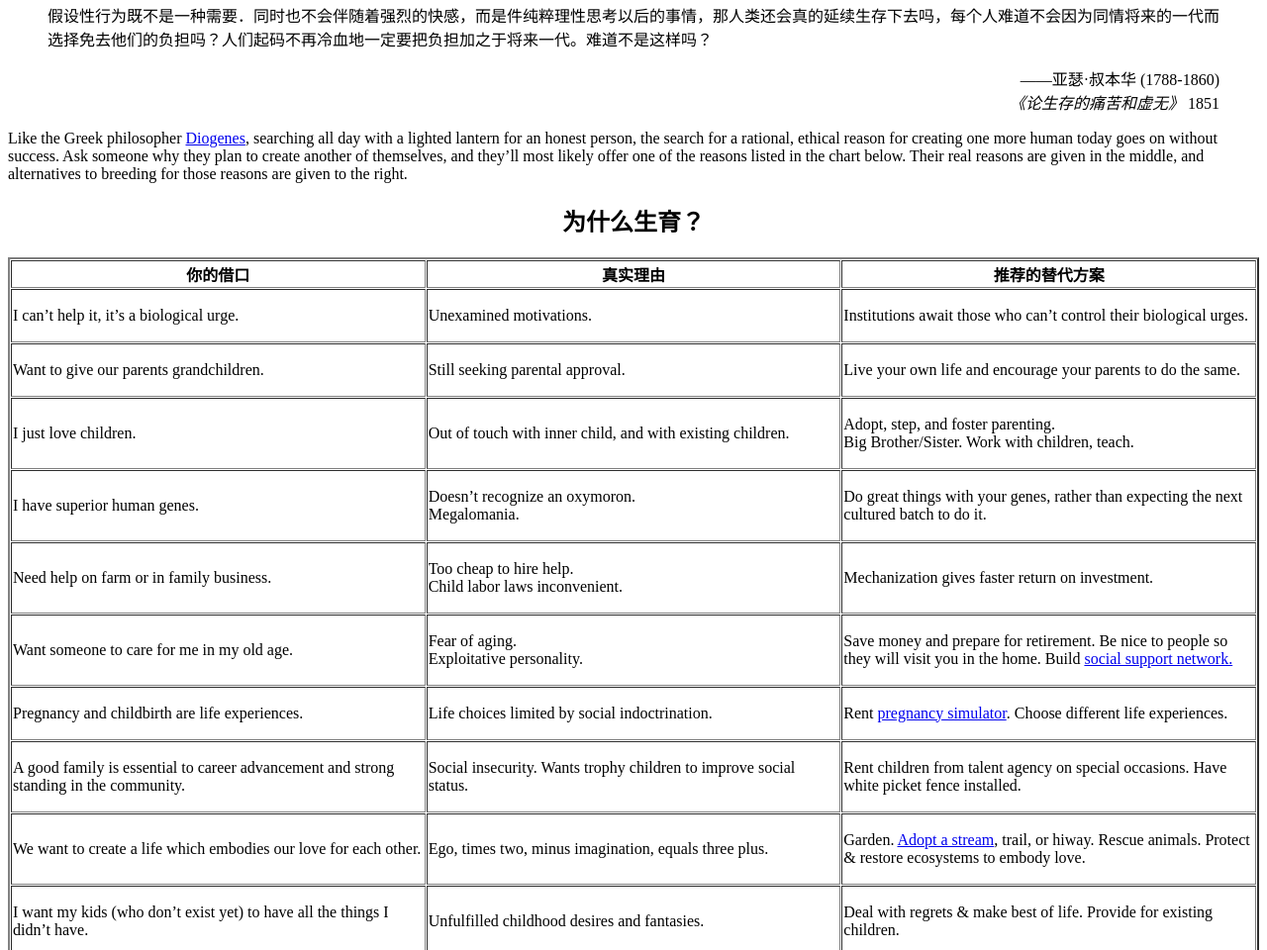
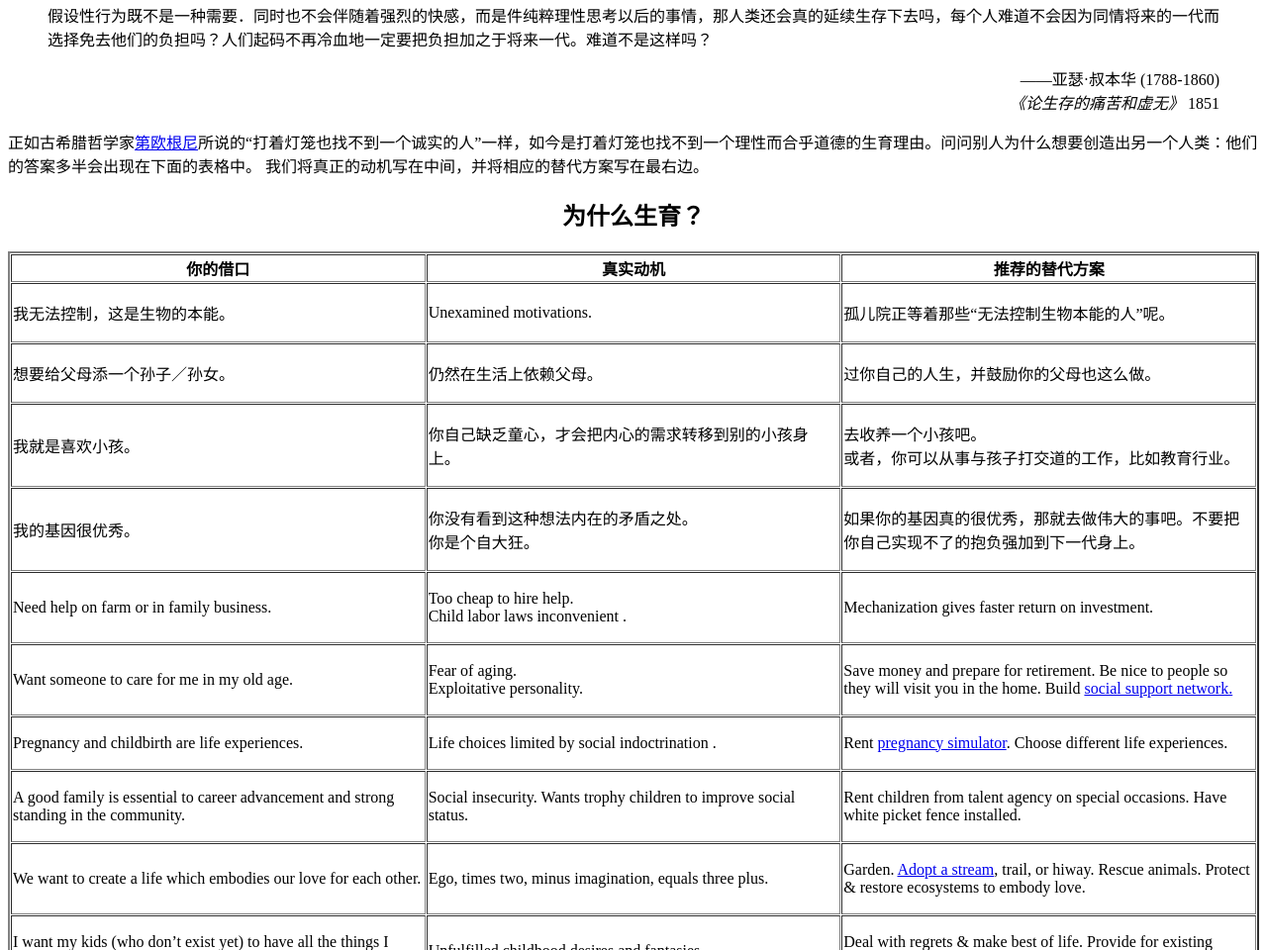
Before and after one commit to WillSkywalker/VHEMT_Chinese_translation, a plain HTML site: page biobreed.htm in a window 1280 px wide. Shown: the part 1730-2690 px from the top of the page at 99% size. Drawn offline with Linux system fonts and the light colour scheme.

Commit message:
a little more in biobreed

```diff
--- a/biobreed.htm
+++ b/biobreed.htm
@@ -112,9 +112,8 @@ procreative. Human infants are vulnerable for so long that their survival, in pr
   <i>《论生存的痛苦和虚无》</i> 1851</p>
 </blockquote>
 
-<p lingdex="29">Like the Greek philosopher <a href="http://en.wikipedia.org/wiki/Diogenes_of_Sinope">Diogenes</a>,
-searching all day with a lighted lantern for an honest person, the search for a rational, ethical reason for creating one more human today goes on without success. Ask someone why they plan to create another of themselves, and they’ll most likely offer one of the reasons listed in the chart below.
-Their real reasons are given in the middle, and alternatives to breeding for those reasons are given to the right.</p>
+<p lingdex="29">正如古希腊哲学家<a href="http://en.wikipedia.org/wiki/Diogenes_of_Sinope">第欧根尼</a>所说的“打着灯笼也找不到一个诚实的人”一样，如今是打着灯笼也找不到一个理性而合乎道德的生育理由。问问别人为什么想要创造出另一个人类：他们的答案多半会出现在下面的表格中。
+我们将真正的动机写在中间，并将相应的替代方案写在最右边。</p>
 
 <div align="center">
 <h2>为什么生育？</h2>
@@ -128,7 +127,7 @@ Their real reasons are given in the middle, and alternatives to breeding for tho
       </td>
       <td width="33%">
         <div align="center">
-        <strong>真实理由</strong></div>
+        <strong>真实动机</strong></div>
       </td>
       <td width="33%">
         <div align="center">
@@ -136,50 +135,44 @@ Their real reasons are given in the middle, and alternatives to breeding for tho
       </td>
     </tr>
     <tr>
-      <td width="33%"><p lingdex="30">I can’t help it, it’s a biological urge.</p>
+      <td width="33%"><p lingdex="30">我无法控制，这是生物的本能。</p>
       </td>
       <td width="33%"><p lingdex="31">Unexamined motivations.</p>
       </td>
-      <td width="33%"><p lingdex="32">Institutions await those who can’t control their
-        biological urges.</p>
+      <td width="33%"><p lingdex="32">孤儿院正等着那些“无法控制生物本能的人”呢。</p>
       </td>
     </tr>
     <tr>
-      <td width="33%"><p lingdex="33">Want to give our parents grandchildren.</p>
+      <td width="33%"><p lingdex="33">想要给父母添一个孙子／孙女。</p>
       </td>
-      <td width="33%"><p lingdex="34">Still seeking parental approval.</p>
+      <td width="33%"><p lingdex="34">仍然在生活上依赖父母。</p>
       </td>
-      <td width="33%"><p lingdex="35">Live your own life and encourage your parents to do
-        the same.</p>
+      <td width="33%"><p lingdex="35">过你自己的人生，并鼓励你的父母也这么做。</p>
       </td>
     </tr>
     <tr>
-      <td width="33%"><p lingdex="36">I just love children.</p>
+      <td width="33%"><p lingdex="36">我就是喜欢小孩。</p>
       </td>
-      <td width="33%"><p lingdex="37">Out of touch with inner child, and with existing
-        children.</p>
+      <td width="33%"><p lingdex="37">你自己缺乏童心，才会把内心的需求转移到别的小孩身上。</p>
       </td>
-      <td width="33%"><p lingdex="38">Adopt, step, and foster parenting.<br>
-        Big Brother/Sister. Work with children, teach.</p>
+      <td width="33%"><p lingdex="38">去收养一个小孩吧。<br>或者，你可以从事与孩子打交道的工作，比如教育行业。</p>
       </td>
     </tr>
     <tr>
-      <td width="33%"><p lingdex="39">I have superior human genes.</p>
+      <td width="33%"><p lingdex="39">我的基因很优秀。</p>
       </td>
-      <td width="33%"><p lingdex="40">Doesn’t recognize an oxymoron.<br>
-        Megalomania.</p>
+      <td width="33%"><p lingdex="40">你没有看到这种想法内在的矛盾之处。<br>你是个自大狂。</p>
       </td>
-      <td width="33%"><p lingdex="41">Do great things with your genes, rather than
-        expecting the next cultured batch to do it.</p>
+      <td width="33%"><p lingdex="41">如果你的基因真的很优秀，那就去做伟大的事吧。不要把你自己实现不了的抱负强加到下一代身上。</p>
       </td>
     </tr>
     <tr>
       <td width="33%"><p lingdex="42">Need help on farm or in family business.</p>
       </td>
       <td width="33%"><p lingdex="43">Too cheap to hire help.<br>
-        Child labor laws inconvenient.</p>
+        Child labor laws inconvenient .</p>
       </td>
-      <td width="33%"><p lingdex="44">Mechanization gives faster return on investment.</p>
+      <td width="33%"><p lingdex="44"> Mechanization gives faster return on investment.</p>
       </td>
     </tr>
     <tr>
@@ -195,7 +188,7 @@ Their real reasons are given in the middle, and alternatives to breeding for tho
     <tr>
       <td width="33%"><p lingdex="48">Pregnancy and childbirth are life experiences.</p>
       </td>
-      <td width="33%"><p lingdex="49">Life choices limited by social indoctrination.</p>
+      <td width="33%"><p lingdex="49">Life choices limited by social indoctrination .</p>
       </td>
       <td width="33%"><p lingdex="50">Rent <a href="http://www.realityworks.com/products/pregnancy-simulation">pregnancy
         simulator</a>. Choose different life experiences.</p>
```
